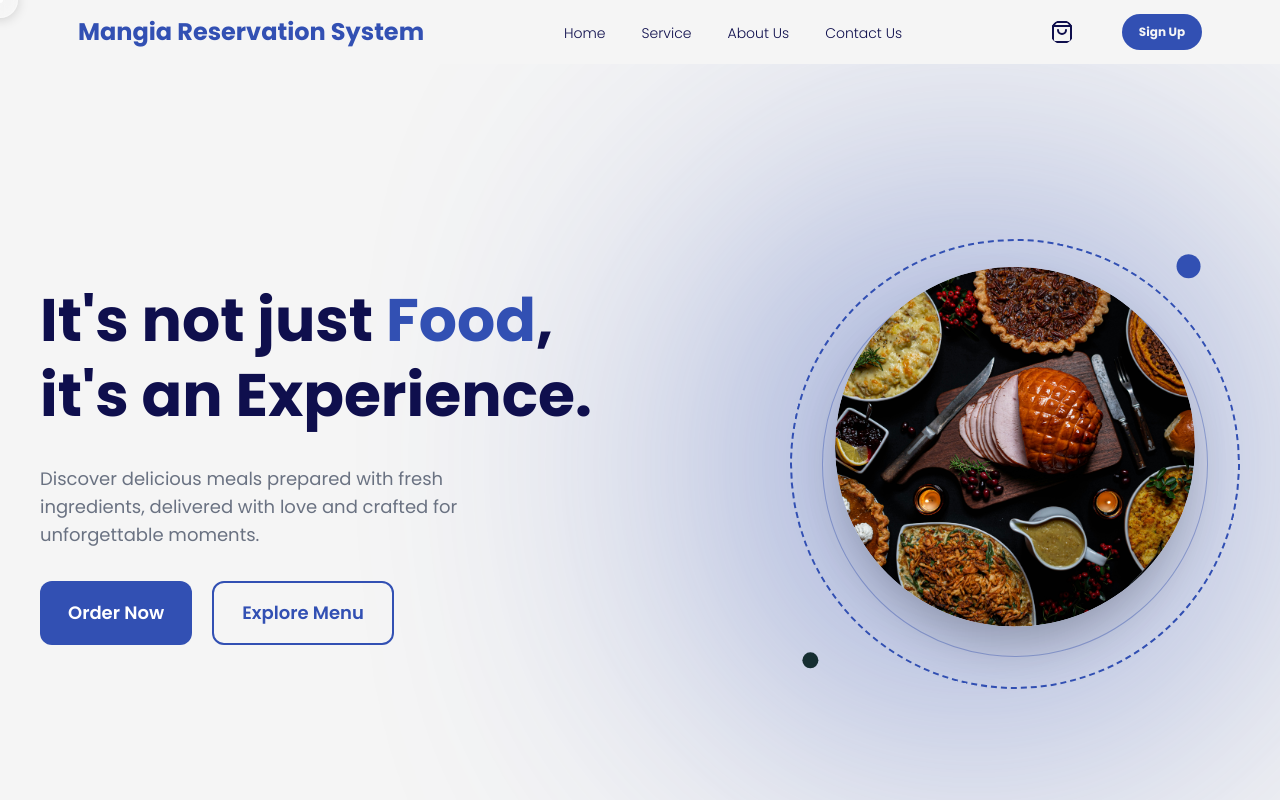
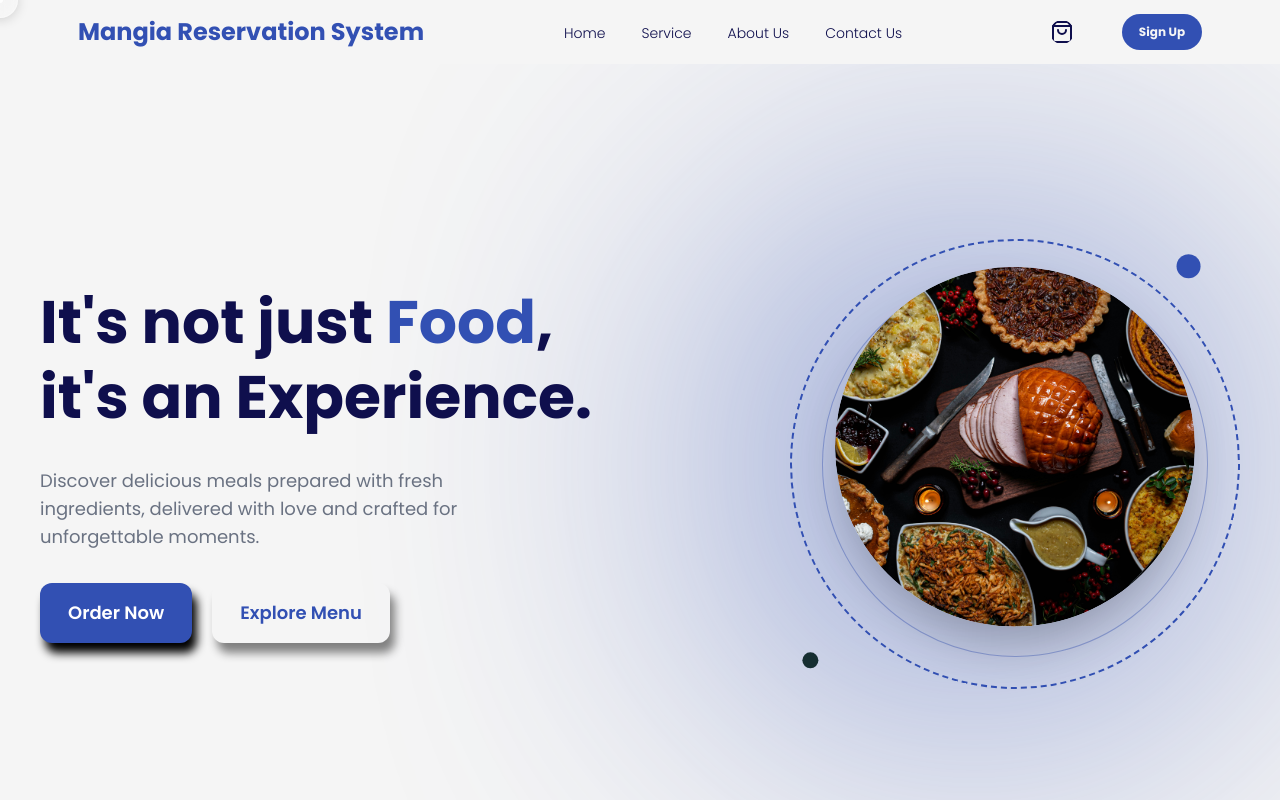
Before and after one commit to kushpmakwana-dev/Mangia-Reservation-System, a Next.js app in the folder src/main/frontendinnext/: page / in a window 1280 px wide. Shown: the top 800 px of the page. Built offline with nearby package versions, Linux system fonts and the light colour scheme.

Commit message:
Done changes in Button

```diff
--- a/src/main/frontendinnext/src/Component/Banner.jsx
+++ b/src/main/frontendinnext/src/Component/Banner.jsx
@@ -82,7 +82,9 @@ const Banner = () => {
               whileTap={{
                 scale: 0.95,
               }}
-              className="bg-accent text-white px-7 py-4 rounded-xl text-lg font-semibold"
+              className="bg-accent text-white px-7 py-4 rounded-xl text-lg font-semibold
+              shadow-[5px_10px_10px_black]
+              "
             >
               Order Now
             </motion.button>
@@ -94,7 +96,10 @@ const Banner = () => {
               whileTap={{
                 scale: 0.95,
               }}
-              className="border-2 border-accent text-accent px-7 py-4 rounded-xl text-lg font-semibold"
+              className=" border-accent text-accent px-7 py-4 rounded-xl text-lg font-semibold
+                            shadow-[5px_10px_10px_gray]
+
+              "
             >
               Explore Menu
             </motion.button>
--- a/src/main/frontendinnext/src/Component/FeaturedCategory.jsx
+++ b/src/main/frontendinnext/src/Component/FeaturedCategory.jsx
@@ -27,7 +27,7 @@ const featuredCategory = () => {
           animate={"animate"}
           className="text-6xl font-bold"
         >
-          FEATURED CATEGORY
+        FEATURED CATEGORY
         </motion.h1>
       </div>
       <div className="card-wrap mt-10 grid grid-cols-4 gap-10">
```
